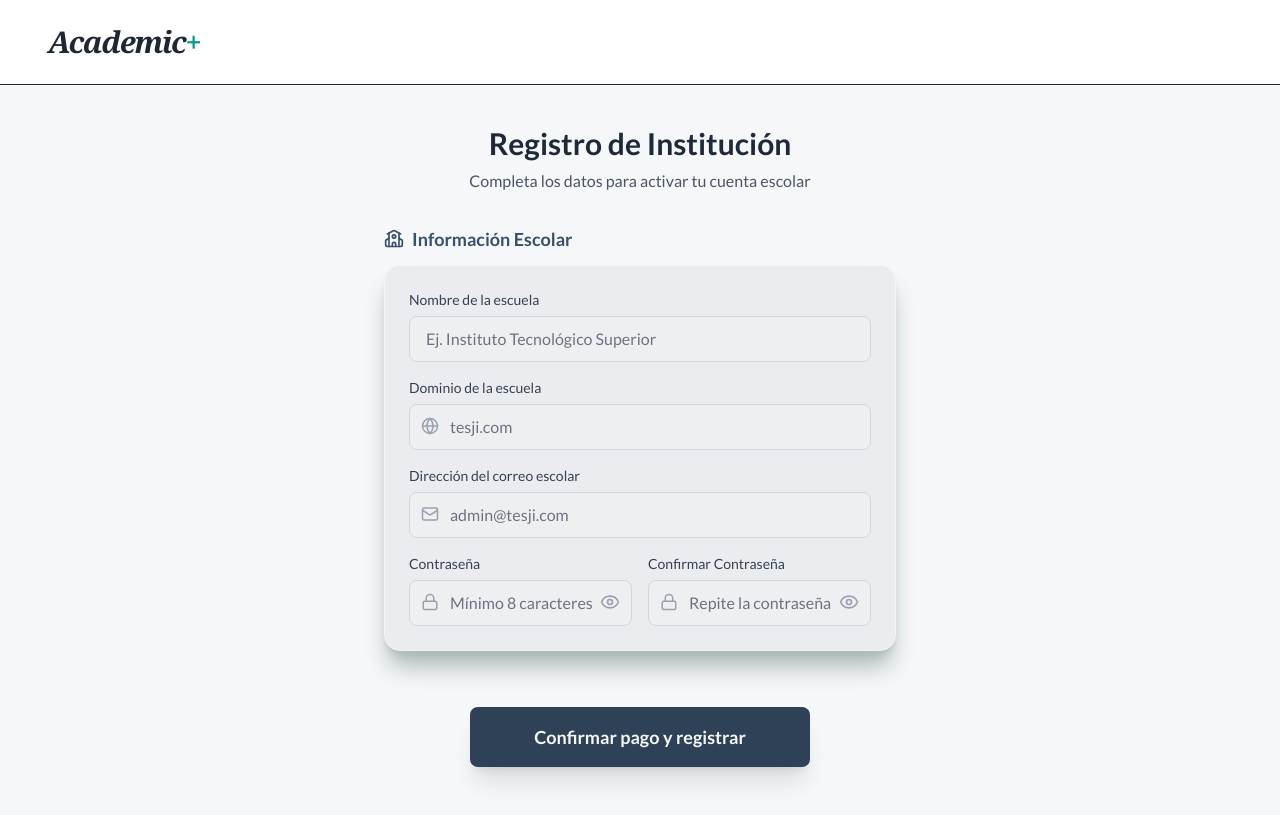
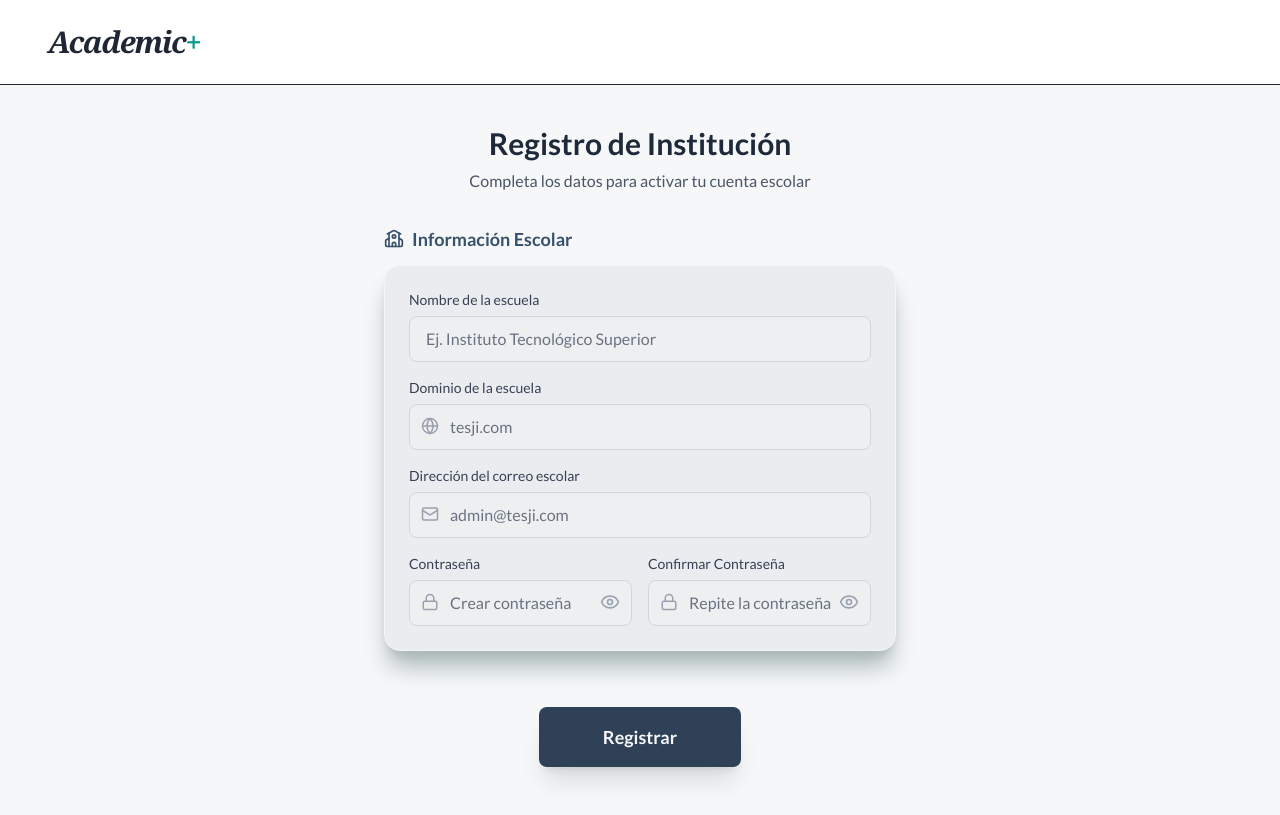
Before and after one commit to LuisJoseCastro/Sistema-Control-Esdcolar, a React (Vite) app in the folder Control-Escolar-Front/: page /register-school in a window 1280 px wide. Built offline with nearby package versions, Linux system fonts and the light colour scheme.

Commit message:
modificacion de validacion de contraseña e boton de registro

```diff
--- a/Control-Escolar-Front/src/pages/public/RegisterSchoolPage.tsx
+++ b/Control-Escolar-Front/src/pages/public/RegisterSchoolPage.tsx
@@ -2,10 +2,9 @@ import React, { useState } from 'react';
 import { useNavigate } from 'react-router-dom';
 import {
   School, Globe, Mail,
-  CheckCircle2, Lock, Eye, EyeOff // <--- Iconos necesarios
+  CheckCircle2, Lock, Eye, EyeOff, XCircle, CheckCircle
 } from 'lucide-react';
 
-// Asegúrate de que las rutas a tus componentes sean correctas
 import { Card } from '../../components/ui/Card';
 import Button from '../../components/ui/Button';
 import Input from '../../components/ui/Input';
@@ -20,7 +19,7 @@ export const RegisterSchoolPage: React.FC = () => {
   const [showSuccess, setShowSuccess] = useState(false);
   const [error, setError] = useState<string | null>(null);
 
-  // Estados para la visibilidad de las contraseñas
+  // Estados visuales
   const [showPassword, setShowPassword] = useState(false);
   const [showConfirmPassword, setShowConfirmPassword] = useState(false);
 
@@ -30,38 +29,42 @@ export const RegisterSchoolPage: React.FC = () => {
     email: '',
     password: '',
     confirmPassword: '',
-    // Campos extra si los necesitas para el backend
     cardNumber: '',
     expiryDate: '',
     cardHolder: ''
   });
 
+  // --- VALIDACIONES EN TIEMPO REAL (REGEX) ---
+  const hasMinLength = formData.password.length >= 8;
+  const hasUpperCase = /[A-Z]/.test(formData.password); // Al menos una mayúscula
+  const hasLowerCase = /[a-z]/.test(formData.password); // Al menos una minúscula
+  const hasNumber = /\d/.test(formData.password);       // Al menos un número
+  // Nueva validación: Busca cualquier caracter que NO sea letra ni número (ej: @, #, -, !)
+  const hasSpecialChar = /[^a-zA-Z0-9]/.test(formData.password);
+
+  // Ahora se deben cumplir las 5 condiciones
+  const isPasswordStrong = hasMinLength && hasUpperCase && hasLowerCase && hasNumber && hasSpecialChar;
+
   // --- MANEJADORES ---
   const handleChange = (e: React.ChangeEvent<HTMLInputElement>) => {
     setFormData({ ...formData, [e.target.name]: e.target.value });
-    // Limpiamos el error en cuanto el usuario escribe algo nuevo
     if (error) setError(null);
   };
 
   const handleConfirmPayment = (e: React.FormEvent) => {
     e.preventDefault();
 
-    // 1. Validar que las contraseñas coincidan
     if (formData.password !== formData.confirmPassword) {
-      setError("Las contraseñas no coinciden. Por favor verifícalas.");
+      setError("Las contraseñas no coinciden.");
       return;
     }
 
-    // 2. Validar longitud mínima de 8 caracteres
-    if (formData.password.length < 8) {
-      setError("La contraseña debe tener al menos 8 caracteres.");
+    if (!isPasswordStrong) {
+      setError("La contraseña no es lo suficientemente segura.");
       return;
     }
 
-    // Si pasa las validaciones, procedemos
     setIsVerifying(true);
-
-    // Simulación de proceso (API call)
     setTimeout(() => {
       setIsVerifying(false);
       setShowSuccess(true);
@@ -72,9 +75,16 @@ export const RegisterSchoolPage: React.FC = () => {
     navigate('/login');
   };
 
+  // Componente visual para la lista
+  const PasswordRequirement = ({ met, text }: { met: boolean; text: string }) => (
+    <div className={`flex items-center gap-2 text-xs transition-colors ${met ? 'text-green-600 font-bold' : 'text-gray-400'}`}>
+      {met ? <CheckCircle size={14} /> : <div className="w-3.5 h-3.5 rounded-full border border-gray-300" />}
+      {text}
+    </div>
+  );
+
   return (
     <div className="min-h-screen bg-whiteBg-50 pb-12">
-      {/* Header */}
       <header className="px-12 py-6 bg-white border-b mb-10">
         <h1 className="text-3xl font-serif italic font-bold tracking-tighter">
           Academic<span className="text-teal-600">+</span>
@@ -89,7 +99,6 @@ export const RegisterSchoolPage: React.FC = () => {
 
         <form onSubmit={handleConfirmPayment} className="space-y-8">
           <div className="flex justify-center">
-            {/* SECCIÓN: DATOS DE LA ESCUELA */}
             <section className="w-full max-w-lg">
               <h3 className="text-lg font-semibold flex items-center gap-2 text-main-700 mb-3">
                 <School size={20} /> Información Escolar
@@ -103,7 +112,6 @@ export const RegisterSchoolPage: React.FC = () => {
                   required
                   onChange={handleChange}
                 />
-
                 <Input
                   label="Dominio de la escuela"
                   name="domain"
@@ -112,7 +120,6 @@ export const RegisterSchoolPage: React.FC = () => {
                   required
                   onChange={handleChange}
                 />
-
                 <Input
                   label="Dirección del correo escolar"
                   name="email"
@@ -124,31 +131,31 @@ export const RegisterSchoolPage: React.FC = () => {
                 />
 
                 {/* --- SECCIÓN DE CONTRASEÑAS --- */}
+                <div className="space-y-4">
                   <div className="grid grid-cols-1 md:grid-cols-2 gap-4">
-
-                  {/* Campo: Contraseña */}
+                    {/* Contraseña */}
                     <div className="relative">
                       <Input
                         label="Contraseña"
                         name="password"
-                      // Cambia el tipo dinámicamente: text o password
                         type={showPassword ? "text" : "password"}
-                      placeholder="Mínimo 8 caracteres"
+                        placeholder="Crear contraseña"
                         icon={<Lock size={18} />}
                         required
                         onChange={handleChange}
+                        className={formData.password && !isPasswordStrong ? "border-orange-300 focus:ring-orange-200" : ""}
                       />
                       <button
-                      type="button" // Importante: type="button" para no enviar el form
+                        type="button"
                         onClick={() => setShowPassword(!showPassword)}
-                      className="absolute right-3 top-[2.4rem] text-gray-400 hover:text-teal-600 transition-colors cursor-pointer"
-                      tabIndex={-1} // Para que no moleste al navegar con Tab
+                        className="absolute right-3 top-[2.4rem] text-gray-400 hover:text-teal-600 cursor-pointer"
+                        tabIndex={-1}
                       >
                         {showPassword ? <EyeOff size={20} /> : <Eye size={20} />}
                       </button>
                     </div>
 
-                  {/* Campo: Confirmar Contraseña */}
+                    {/* Confirmar Contraseña */}
                     <div className="relative">
                       <Input
                         label="Confirmar Contraseña"
@@ -162,7 +169,7 @@ export const RegisterSchoolPage: React.FC = () => {
                       <button
                         type="button"
                         onClick={() => setShowConfirmPassword(!showConfirmPassword)}
-                      className="absolute right-3 top-[2.4rem] text-gray-400 hover:text-teal-600 transition-colors cursor-pointer"
+                        className="absolute right-3 top-[2.4rem] text-gray-400 hover:text-teal-600 cursor-pointer"
                         tabIndex={-1}
                       >
                         {showConfirmPassword ? <EyeOff size={20} /> : <Eye size={20} />}
@@ -170,9 +177,30 @@ export const RegisterSchoolPage: React.FC = () => {
                     </div>
                   </div>
 
-                {/* Mensaje de Error */}
+                  {/* --- LISTA DE REQUISITOS (Ahora con caracteres especiales) --- */}
+                  {formData.password.length > 0 && (
+                    <div className="bg-gray-50 p-4 rounded-lg border border-gray-100">
+                      <p className="text-xs text-gray-500 font-semibold mb-3 uppercase tracking-wide">
+                        La contraseña debe contener:
+                      </p>
+                      {/* Usamos un grid de 2 columnas para que se vea ordenado */}
+                      <div className="grid grid-cols-1 sm:grid-cols-2 gap-y-2 gap-x-4">
+                        <PasswordRequirement met={hasMinLength} text="Mínimo 8 caracteres" />
+                        <PasswordRequirement met={hasUpperCase} text="Una letra mayúscula" />
+                        <PasswordRequirement met={hasLowerCase} text="Una letra minúscula" />
+                        <PasswordRequirement met={hasNumber} text="Un número" />
+                        {/* Nuevo requisito visual */}
+                        <div className="col-span-1 sm:col-span-2">
+                            <PasswordRequirement met={hasSpecialChar} text="Un carácter especial (@, #, $, %, etc.)" />
+                        </div>
+                      </div>
+                    </div>
+                  )}
+                </div>
+
                 {error && (
-                  <div className="p-3 bg-red-50 border border-red-200 rounded text-red-600 text-sm text-center font-medium animate-pulse">
+                  <div className="p-3 bg-red-50 border border-red-200 rounded-md flex items-center gap-2 text-red-600 text-sm font-medium animate-pulse">
+                    <XCircle size={18} />
                     {error}
                   </div>
                 )}
@@ -184,24 +212,24 @@ export const RegisterSchoolPage: React.FC = () => {
             <Button
               variant="primary"
               type="submit"
-              className="px-16 py-4 text-lg shadow-xl"
+              className={`px-16 py-4 text-lg shadow-xl transition-all ${
+                !isPasswordStrong && formData.password.length > 0 ? 'opacity-70 grayscale cursor-not-allowed' : ''
+              }`}
             >
-              Confirmar pago y registrar
+              Registrar
             </Button>
           </div>
         </form>
       </main>
 
-      {/* MODAL DE VERIFICACIÓN (Loading) */}
+      {/* Modales (Sin cambios) */}
       <Modal isOpen={isVerifying} onClose={() => { }} title="Verificando Datos">
         <div className="flex flex-col items-center justify-center py-12">
           <LoadingSpinner className="w-16 h-16 text-teal-600 mb-6" />
           <p className="text-xl font-medium text-gray-700">Procesando registro...</p>
-          <p className="text-sm text-gray-500 mt-2">Por favor, no cierre esta ventana.</p>
         </div>
       </Modal>
 
-      {/* MODAL DE ÉXITO */}
       <Modal isOpen={showSuccess} onClose={handleFinalRedirect} title="¡Registro Exitoso!">
         <div className="flex flex-col items-center justify-center py-8 text-center">
           <div className="bg-green-100 p-4 rounded-full mb-6">
@@ -211,11 +239,7 @@ export const RegisterSchoolPage: React.FC = () => {
           <p className="text-gray-600 max-w-xs mx-auto mb-8">
             La escuela <strong>{formData.schoolName}</strong> ha sido registrada correctamente.
           </p>
-          <Button
-            variant="primary"
-            onClick={handleFinalRedirect}
-            className="w-full py-3"
-          >
+          <Button variant="primary" onClick={handleFinalRedirect} className="w-full py-3">
             Ir al Login
           </Button>
         </div>
--- a/Control-Escolar-Front/src/pages/public/RegisterSchoolProPage.tsx
+++ b/Control-Escolar-Front/src/pages/public/RegisterSchoolProPage.tsx
@@ -3,18 +3,17 @@ import { useNavigate } from 'react-router-dom';
 import {
     School, Globe, Mail,
     CheckCircle2, Lock, Eye, EyeOff,
-    CreditCard,
-    User
+    CreditCard, User, XCircle, CheckCircle // <--- 1. Agregamos iconos para validación
 } from 'lucide-react';
 
-// Importación de tus componentes (asumiendo que tienen sus propios tipos)
+// Importación de tus componentes
 import { Card } from '../../components/ui/Card';
 import Button from '../../components/ui/Button';
 import Input from '../../components/ui/Input';
 import Modal from '../../components/ui/Modal';
 import { LoadingSpinner } from '../../components/ui/LoadingSpinner';
 
-// Definimos una interfaz para el estado del formulario
+// Interfaz del estado
 interface SchoolFormData {
     schoolName: string;
     domain: string;
@@ -29,7 +28,7 @@ interface SchoolFormData {
 export const RegisterSchoolProPage: React.FC = () => {
     const navigate = useNavigate();
 
-    // --- ESTADOS TIPADOS ---
+    // --- ESTADOS ---
     const [isVerifying, setIsVerifying] = useState<boolean>(false);
     const [showSuccess, setShowSuccess] = useState<boolean>(false);
     const [error, setError] = useState<string | null>(null);
@@ -48,30 +47,43 @@ export const RegisterSchoolProPage: React.FC = () => {
         cardHolder: ''
     });
 
+    // --- 2. LÓGICA DE VALIDACIÓN (REGEX) ---
+    const hasMinLength = formData.password.length >= 8;
+    const hasUpperCase = /[A-Z]/.test(formData.password);
+    const hasLowerCase = /[a-z]/.test(formData.password);
+    const hasNumber = /\d/.test(formData.password);
+    // Busca cualquier caracter que NO sea letra ni número
+    const hasSpecialChar = /[^a-zA-Z0-9]/.test(formData.password);
+
+    // Todas las condiciones deben cumplirse
+    const isPasswordStrong = hasMinLength && hasUpperCase && hasLowerCase && hasNumber && hasSpecialChar;
+
+
     // --- MANEJADORES ---
-    // Usamos ChangeEvent<HTMLInputElement> para el tipado de los inputs
     const handleChange = (e: ChangeEvent<HTMLInputElement>): void => {
         const { name, value } = e.target;
         setFormData(prev => ({ ...prev, [name]: value }));
+        // Limpiar error al escribir
+        if (error) setError(null);
     };
 
     const handleConfirmPayment = (e: FormEvent<HTMLFormElement>): void => {
         e.preventDefault();
 
         if (formData.password !== formData.confirmPassword) {
-            setError("Las contraseñas no coinciden. Por favor verifícalas.");
+            setError("Las contraseñas no coinciden.");
             return;
         }
 
-        if (formData.password.length < 8) {
-            setError("La contraseña debe tener al menos 8 caracteres.");
+        // 3. Validar fuerza antes de enviar
+        if (!isPasswordStrong) {
+            setError("La contraseña no es lo suficientemente segura.");
             return;
         }
 
         setError(null);
         setIsVerifying(true);
 
-        // Simulación de verificación
         setTimeout(() => {
             setIsVerifying(false);
             setShowSuccess(true);
@@ -82,9 +94,16 @@ export const RegisterSchoolProPage: React.FC = () => {
         navigate('/login');
     };
 
+    // --- COMPONENTE AUXILIAR PARA LA LISTA ---
+    const PasswordRequirement = ({ met, text }: { met: boolean; text: string }) => (
+        <div className={`flex items-center gap-2 text-xs transition-colors ${met ? 'text-green-600 font-bold' : 'text-gray-400'}`}>
+            {met ? <CheckCircle size={14} /> : <div className="w-3.5 h-3.5 rounded-full border border-gray-300" />}
+            {text}
+        </div>
+    );
+
     return (
         <div className="min-h-screen bg-whiteBg-50 pb-12">
-            {/* Header adaptable */}
             <header className="px-6 md:px-12 py-6 bg-white border-b mb-10">
                 <h1 className="text-3xl font-serif italic font-bold tracking-tighter">
                     Academic<span className="text-teal-600">+</span>
@@ -98,7 +117,6 @@ export const RegisterSchoolProPage: React.FC = () => {
                 </div>
 
                 <form onSubmit={handleConfirmPayment} className="space-y-8">
-                    {/* Contenedor Responsive sin desbordamientos */}
                     <div className="flex flex-col lg:flex-row justify-center gap-8 bg-transparent md:bg-whiteBg-50 md:p-8 rounded-2xl">
 
                         {/* SECCIÓN: DATOS DE LA ESCUELA */}
@@ -139,6 +157,7 @@ export const RegisterSchoolProPage: React.FC = () => {
                                     />
                                 </div>
 
+                                {/* Inputs de Contraseña */}
                                 <div className="grid grid-cols-1 md:grid-cols-2 gap-4">
                                     <div className="relative">
                                         <Input
@@ -146,10 +165,12 @@ export const RegisterSchoolProPage: React.FC = () => {
                                             name="password"
                                             type={showPassword ? "text" : "password"}
                                             value={formData.password}
-                                            placeholder="Mínimo 8 caracteres"
+                                            placeholder="Crear contraseña"
                                             icon={<Lock size={18} />}
                                             required
                                             onChange={handleChange}
+                                            // Feedback visual en el borde
+                                            className={formData.password && !isPasswordStrong ? "border-orange-300 focus:ring-orange-200" : ""}
                                         />
                                         <button
                                             type="button"
@@ -183,8 +204,27 @@ export const RegisterSchoolProPage: React.FC = () => {
                                     </div>
                                 </div>
 
+                                {/* 4. LISTA DE REQUISITOS VISUAL (Se muestra al escribir) */}
+                                {formData.password.length > 0 && (
+                                    <div className="bg-gray-50 p-4 rounded-lg border border-gray-100 mt-2">
+                                        <p className="text-xs text-gray-500 font-semibold mb-3 uppercase tracking-wide">
+                                            Seguridad de la contraseña:
+                                        </p>
+                                        <div className="grid grid-cols-1 sm:grid-cols-2 gap-y-2 gap-x-4">
+                                            <PasswordRequirement met={hasMinLength} text="Mínimo 8 caracteres" />
+                                            <PasswordRequirement met={hasUpperCase} text="Una mayúscula" />
+                                            <PasswordRequirement met={hasLowerCase} text="Una minúscula" />
+                                            <PasswordRequirement met={hasNumber} text="Un número" />
+                                            <div className="col-span-1 sm:col-span-2">
+                                                <PasswordRequirement met={hasSpecialChar} text="Un carácter especial (@, #, $...)" />
+                                            </div>
+                                        </div>
+                                    </div>
+                                )}
+
                                 {error && (
-                                    <div className="p-3 bg-red-50 border border-red-200 rounded text-red-600 text-sm text-center font-medium">
+                                    <div className="p-3 bg-red-50 border border-red-200 rounded text-red-600 text-sm flex items-center gap-2 justify-center font-medium animate-pulse">
+                                        <XCircle size={16} />
                                         {error}
                                     </div>
                                 )}
@@ -247,7 +287,9 @@ export const RegisterSchoolProPage: React.FC = () => {
                         <Button
                             variant="primary"
                             type="submit"
-                            className="w-full md:w-auto md:px-20 py-4 text-lg shadow-xl"
+                            // Deshabilitamos visualmente si la contraseña no es segura (opcional)
+                            className={`w-full md:w-auto md:px-20 py-4 text-lg shadow-xl transition-all ${!isPasswordStrong && formData.password.length > 0 ? 'opacity-75' : ''
+                                }`}
                         >
                             Confirmar pago y registrar
                         </Button>
```
Lines whose indentation alone changed are shown as unchanged.
